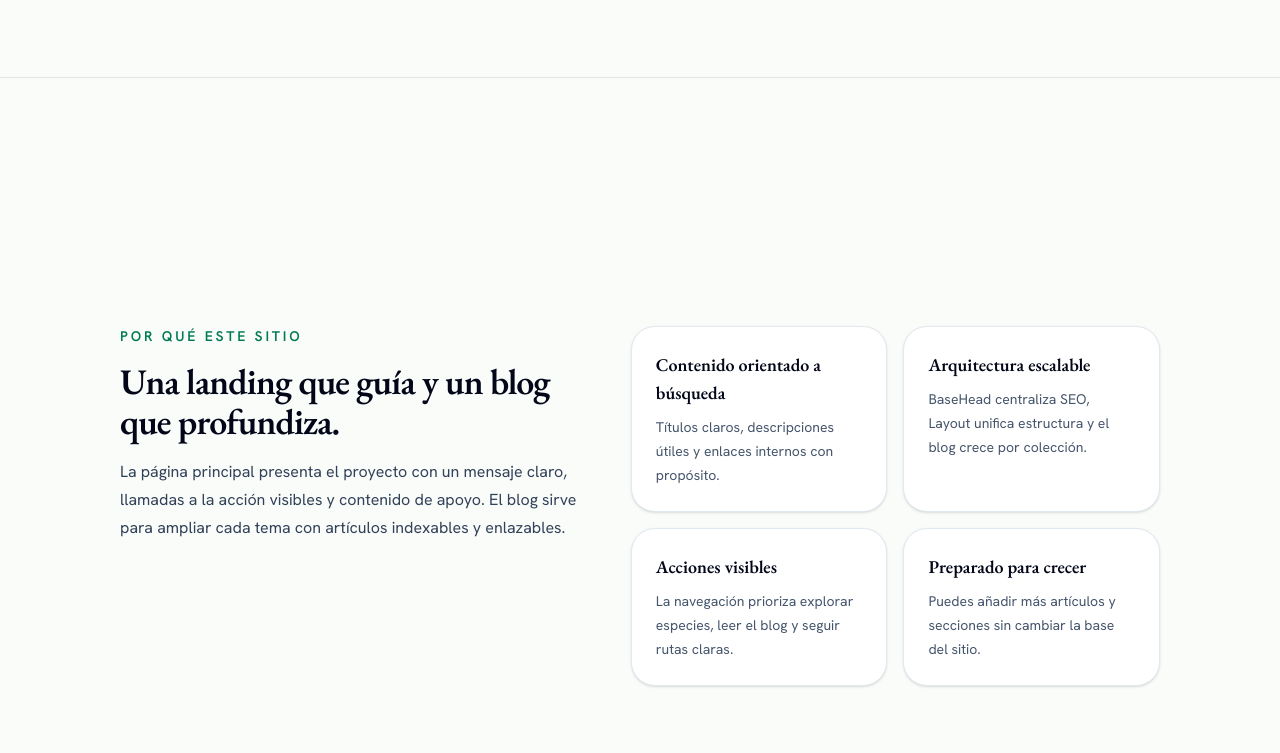
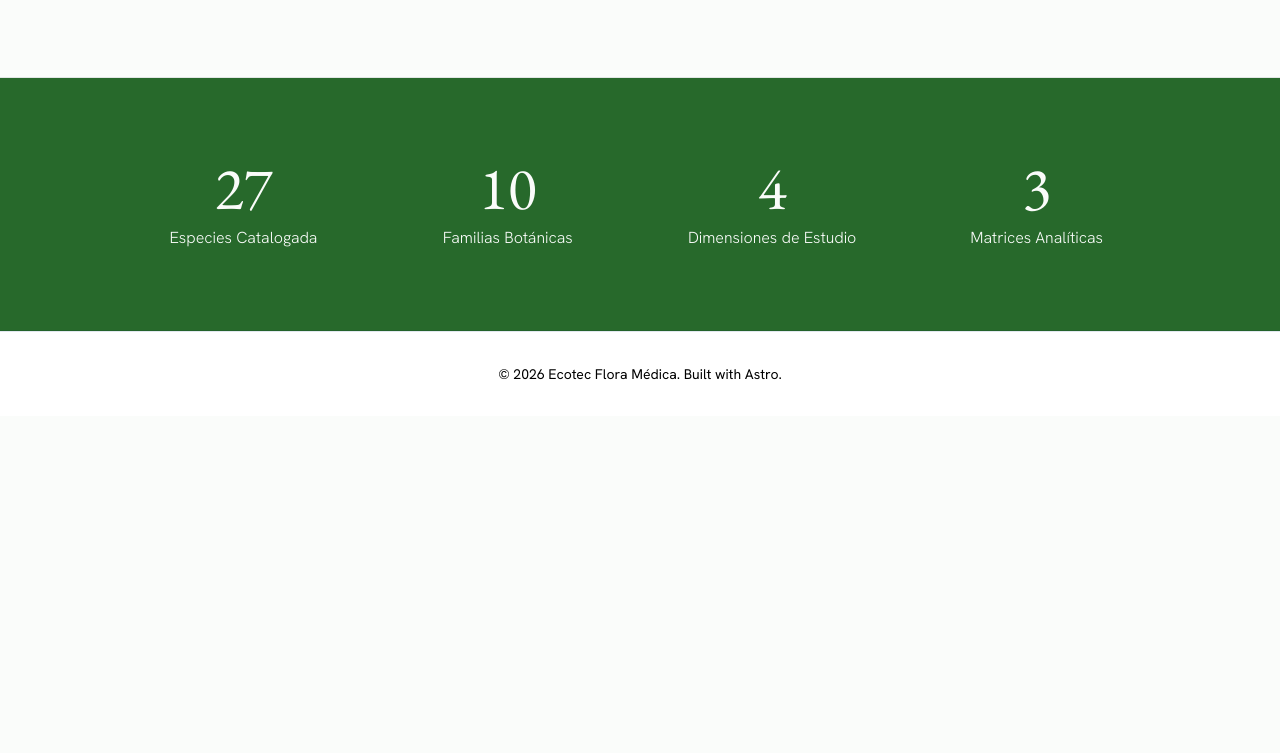
Before and after one commit to alps2005/ecotec-flora-medica, an Astro site: page / in a window 1280 px wide. Shown: the part 727-1480 px from the top of the page. After the commit the page ends 1143 px from the top, so only its background shows below. Built offline with nearby package versions, Linux system fonts and the light colour scheme; Astro itself is replaced by a stand-in of ours.

Commit message:
[fix] avance en la recronstruccion del diseño del home

```diff
--- a/src/pages/index.astro
+++ b/src/pages/index.astro
@@ -141,64 +141,26 @@ const featuredPost = posts[0];
     </div>
   </section>
 
-  <section
-    class="flex min-h-screen max-w-full justify-center items-center gap-14 pt-34 pb-20 mx-30"
-  >
-    <div class="grid gap-8 lg:grid-cols-[0.95fr_1.05fr]">
-      <div class="space-y-4">
-        <p
-          class="text-sm font-semibold uppercase tracking-[0.2em] text-emerald-700"
-        >
-          Por qué este sitio
-        </p>
-        <h2
-          class="text-3xl font-semibold tracking-tight text-slate-950 sm:text-4xl"
-        >
-          Una landing que guía y un blog que profundiza.
-        </h2>
-        <p class="max-w-prose text-base leading-7 text-slate-700">
-          La página principal presenta el proyecto con un mensaje claro,
-          llamadas a la acción visibles y contenido de apoyo. El blog sirve para
-          ampliar cada tema con artículos indexables y enlazables.
-        </p>
-      </div>
-      <div class="grid gap-4 sm:grid-cols-2">
-        <div class="rounded-3xl border border-slate-200 bg-white p-6 shadow-sm">
-          <h3 class="text-lg font-semibold text-slate-950">
-            Contenido orientado a búsqueda
-          </h3>
-          <p class="mt-2 text-sm leading-6 text-slate-600">
-            Títulos claros, descripciones útiles y enlaces internos con
-            propósito.
-          </p>
+  <section class="relative overflow-hidden border-b border-emerald-950/10 bg-[#27692b]">
+    <div class="flex max-w-full justify-evenly items-center gap-14 py-20 mx-30">
+      <div class="grid grid-cols-2 lg:grid-cols-4 gap-24 text-center">
+        <div class="text-[#FAFCFA] space-y-2">
+          <h1 class="text-6xl font-normal">27</h1>
+          <a class="font-light">Especies Catalogada</a>
         </div>
-        <div class="rounded-3xl border border-slate-200 bg-white p-6 shadow-sm">
-          <h3 class="text-lg font-semibold text-slate-950">
-            Arquitectura escalable
-          </h3>
-          <p class="mt-2 text-sm leading-6 text-slate-600">
-            BaseHead centraliza SEO, Layout unifica estructura y el blog crece
-            por colección.
-          </p>
+        <div class="text-[#FAFCFA] space-y-2">
+          <h1 class="text-6xl font-normal">10</h1>
+          <a class="font-light">Familias Botánicas</a>
         </div>
-        <div class="rounded-3xl border border-slate-200 bg-white p-6 shadow-sm">
-          <h3 class="text-lg font-semibold text-slate-950">
-            Acciones visibles
-          </h3>
-          <p class="mt-2 text-sm leading-6 text-slate-600">
-            La navegación prioriza explorar especies, leer el blog y seguir
-            rutas claras.
-          </p>
+        <div class="text-[#FAFCFA] space-y-2">
+          <h1 class="text-6xl font-normal">4</h1>
+          <a class="font-light">Dimensiones de Estudio</a>
         </div>
-        <div class="rounded-3xl border border-slate-200 bg-white p-6 shadow-sm">
-          <h3 class="text-lg font-semibold text-slate-950">
-            Preparado para crecer
-          </h3>
-          <p class="mt-2 text-sm leading-6 text-slate-600">
-            Puedes añadir más artículos y secciones sin cambiar la base del
-            sitio.
-          </p>
+        <div class="text-[#FAFCFA] space-y-2">
+          <h1 class="text-6xl font-normal">3</h1>
+          <a class="font-light">Matrices Analíticas</a>
         </div>
+
       </div>
     </div>
   </section>
```
